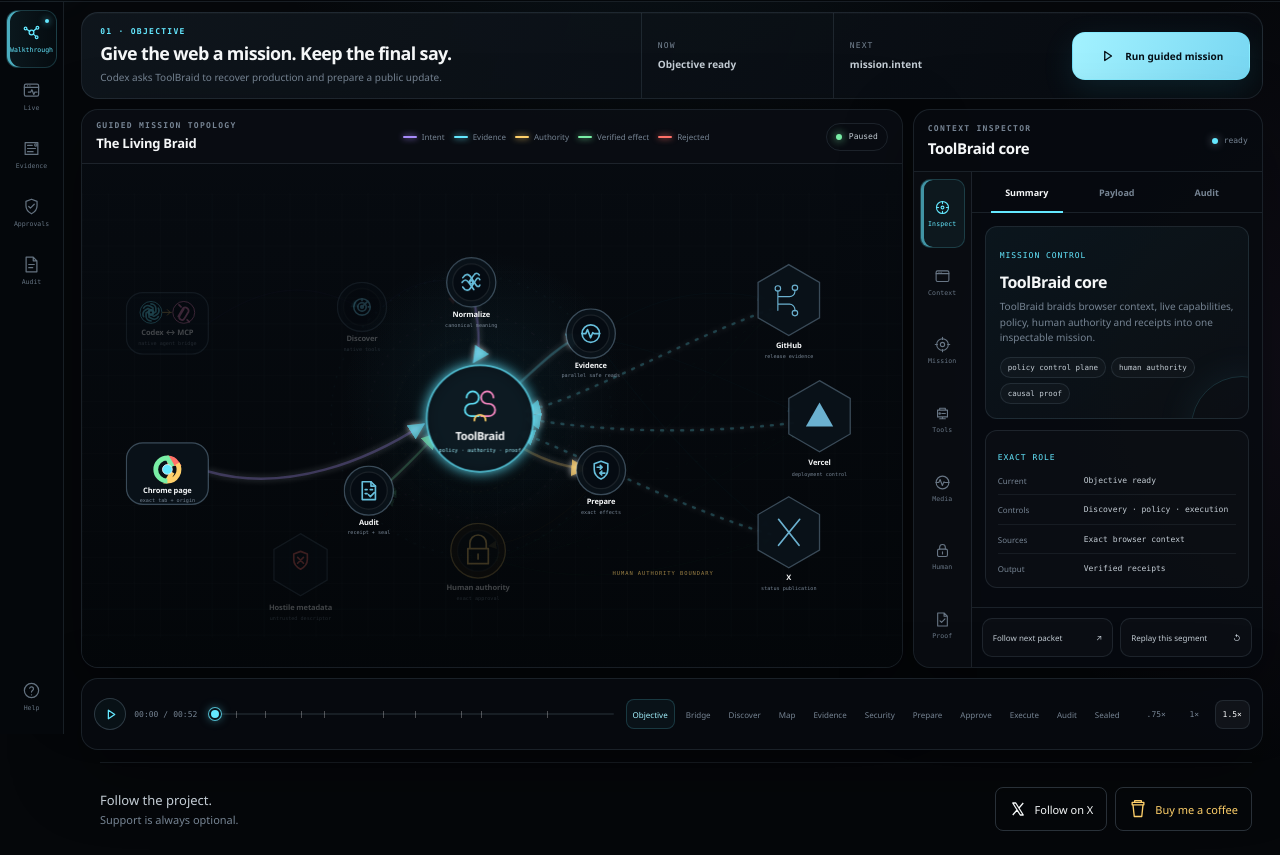
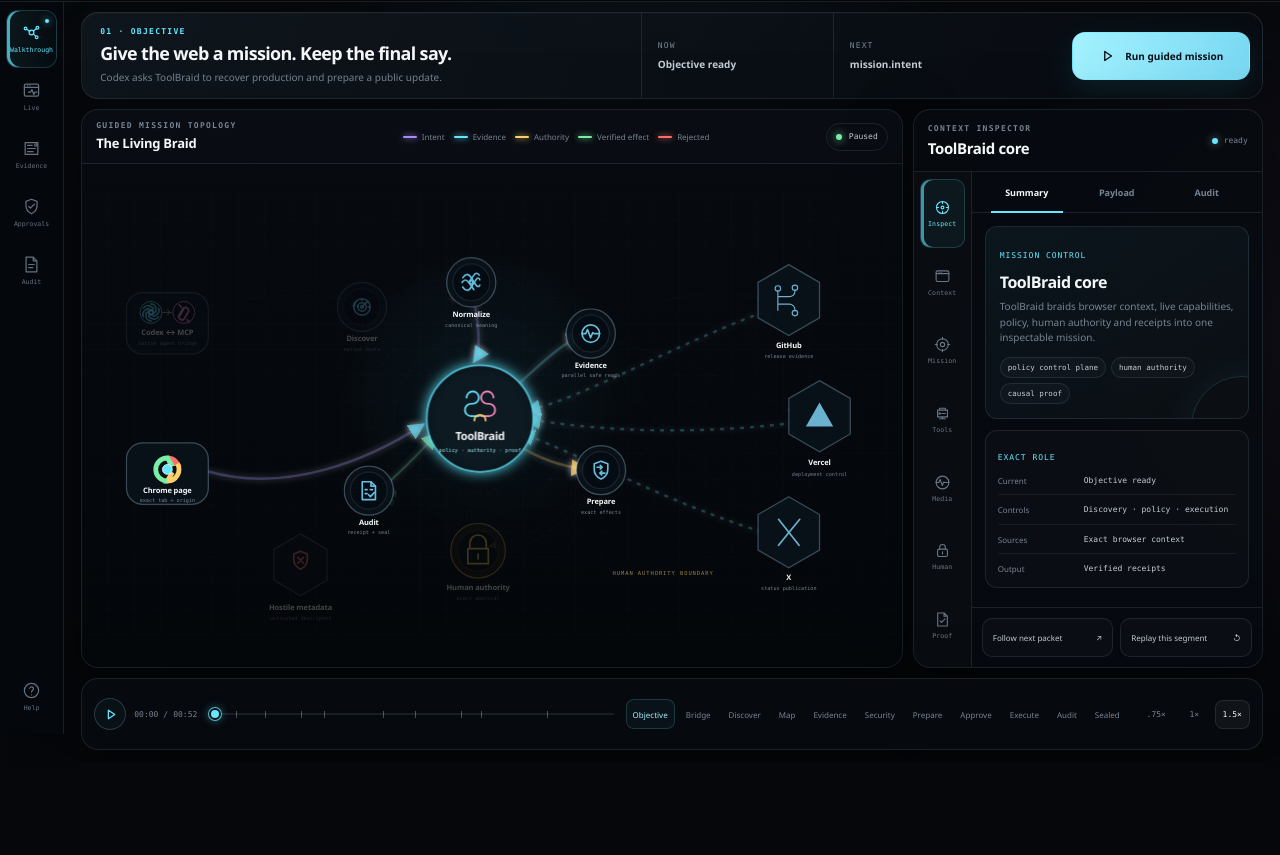
Before and after one commit to Maharajahu/toolbraid, a browser extension: page index.html in a window 1280 px wide. Shown: the part 66-921 px from the top of the page. After the commit the page ends 828 px from the top, so only its background shows below. Drawn offline with Linux system fonts and the light colour scheme.

Commit message:
Keep support buttons in README and restore unchanged application interface

```diff
--- a/index.html
+++ b/index.html
@@ -614,8 +614,6 @@
     </aside>
   </div>
 
-  <aside class="creator-support" aria-label="Creator and community"><p>Follow the project.<span>Support is always optional.</span></p><nav class="creator-links" aria-label="Follow and support"><a href="https://x.com/ToolBraidComp" target="_blank" rel="noopener noreferrer" aria-label="Follow @ToolBraidComp on X (opens in a new tab)"><svg viewBox="0 0 24 24" aria-hidden="true"><path d="M5 4h4l10 16h-4L5 4Zm0 16 6-7m2-2 6-7" fill="none" stroke="currentColor" stroke-width="1.7" stroke-linejoin="round"/></svg><span>Follow on X</span></a><a class="creator-coffee" href="https://buymeacoffee.com/dumitrescup" target="_blank" rel="noopener noreferrer" aria-label="Buy me a coffee — optional support (opens in a new tab)"><svg viewBox="0 0 20 24" aria-hidden="true"><path d="M4 7h12l-1.5 14h-9L4 7Zm-1-3h14v3H3V4Zm3-2h8v2H6V2Z" fill="none" stroke="currentColor" stroke-width="1.6" stroke-linejoin="round"/></svg><span>Buy me a coffee</span></a></nav></aside>
-
   <div class="toast-region" data-toast-region aria-live="polite" aria-atomic="false"></div>
   <script type="module" src="./src/app/showcase.js"></script>
 </body>
--- a/src/app/showcase.css
+++ b/src/app/showcase.css
@@ -1660,7 +1660,3 @@
 @media (prefers-reduced-motion: reduce) {
   .bridge-lane > i { opacity: .72; transform: none; }
 }
-
-/* Explicit outbound links; no third-party scripts, requests or tracking. */
-.creator-support{margin:0 28px 0 100px;padding:24px 0;display:flex;align-items:center;justify-content:space-between;gap:20px;border-top:1px solid var(--line);color:var(--text-soft)}.creator-support p{margin:0;font-size:13px;line-height:1.7}.creator-support p span{display:block;color:var(--muted);font-size:11px}.creator-links{display:flex;flex-wrap:wrap;gap:8px}.creator-links a{display:inline-flex;align-items:center;gap:8px;min-height:44px;padding:10px 13px;border:1px solid var(--line-strong);border-radius:8px;color:var(--text);text-decoration:none;font-size:11px}.creator-links a:hover{background:var(--surface-soft);border-color:var(--cyan)}.creator-links a:focus-visible{outline:2px solid var(--cyan);outline-offset:4px}.creator-links svg{width:18px;height:20px;flex:0 0 18px}.creator-links .creator-coffee{color:var(--gold)}
-@media(max-width:820px){.creator-support{margin:0 16px;padding:24px 0;align-items:flex-start;flex-direction:column;gap:15px}.creator-links{gap:7px}.creator-links a{font-size:11px;padding:10px}}
```
Also changed, not shown: README.md.
